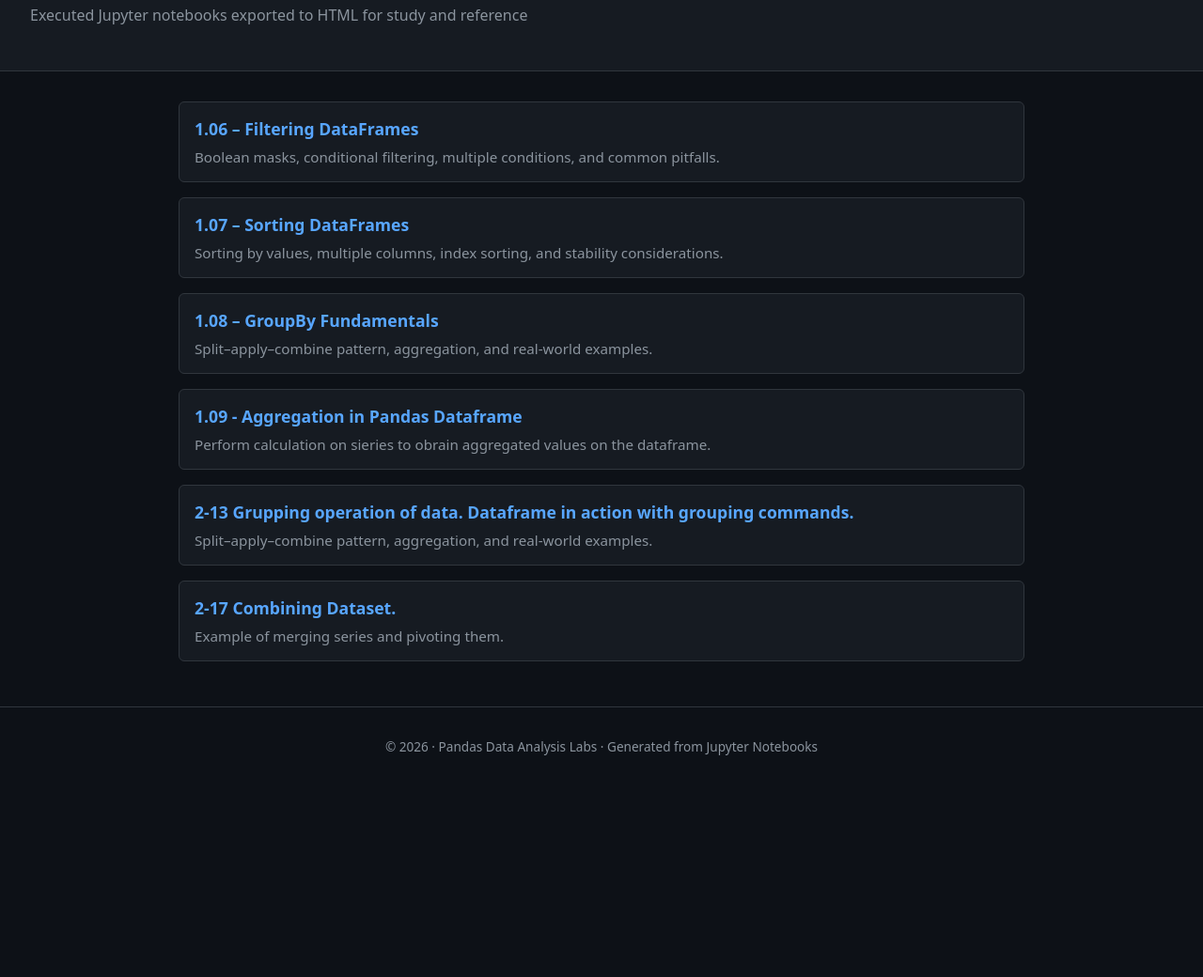
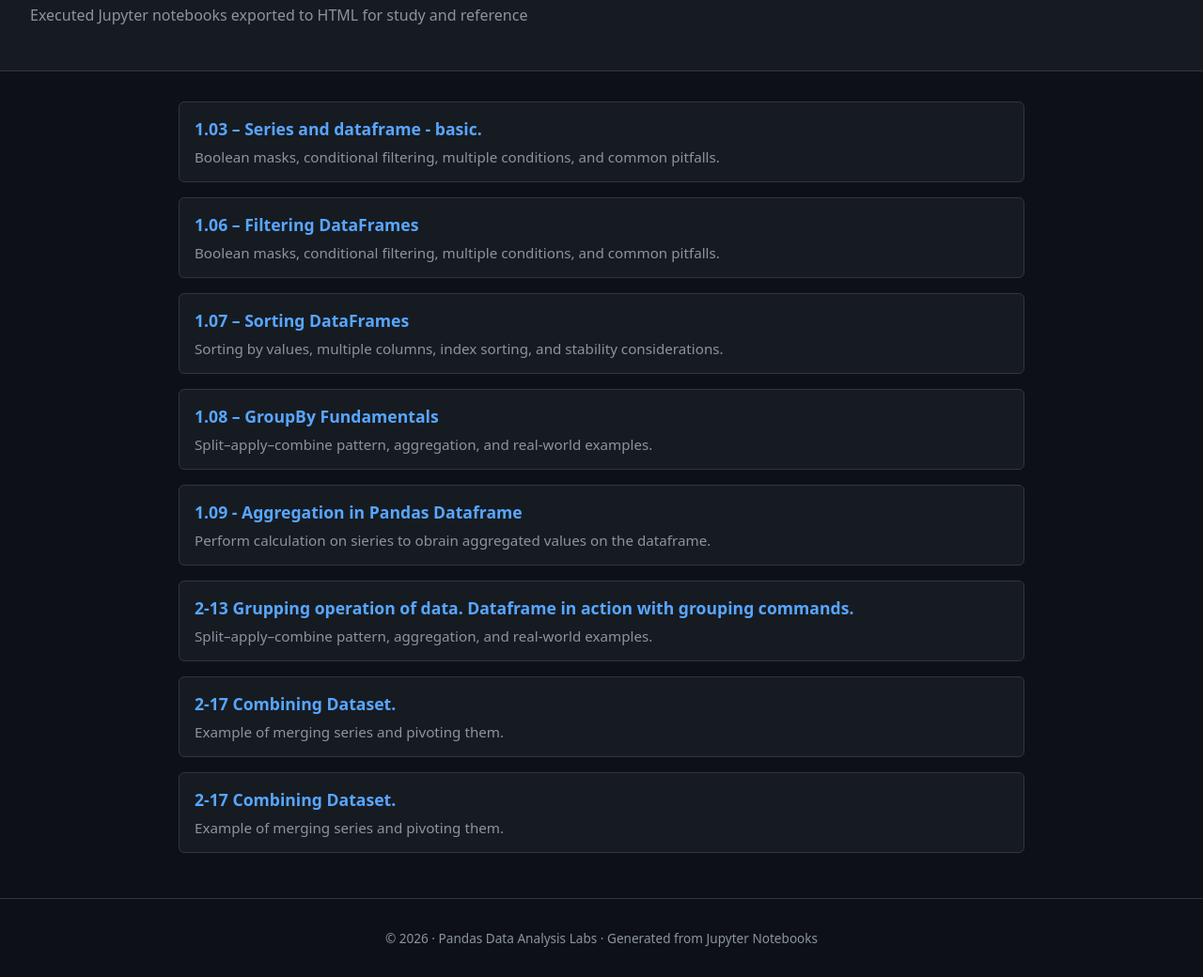
Before and after one commit to jablonsky/lab-jupyter, a plain HTML site: page index.html in a window 1280 px wide. Shown: the part 74-1114 px from the top of the page at 94% size. Before the commit the page ends 910 px from the top, so only its background shows below. Drawn offline with Linux system fonts and the light colour scheme.

Commit message:
Add new lab topics to index.html
Added new list items for Series and DataFrame basics and combining datasets.

```diff
--- a/index.html
+++ b/index.html
@@ -87,6 +87,16 @@
 <main>
     <ul class="lab-list">
 
+
+        <li>
+            <a href="1-03-Series-and-Dataframe-Basic.html">
+                1.03 – Series and dataframe - basic.
+            </a>
+            <p>
+                Boolean masks, conditional filtering, multiple conditions, and common pitfalls.
+            </p>
+        </li>
+
         <li>
             <a href="1-06-filtering-dataframe.html">
                 1.06 – Filtering DataFrames
@@ -138,6 +148,14 @@
                 Example of merging series and pivoting them.
             </p>
         </li>
+        <li>
+            <a href="2-17-Combining_Datasets.html">
+                2-17 Combining Dataset.
+            </a>
+            <p>
+                Example of merging series and pivoting them.
+            </p>
+        </li>
 
     </ul>
 </main>
```
